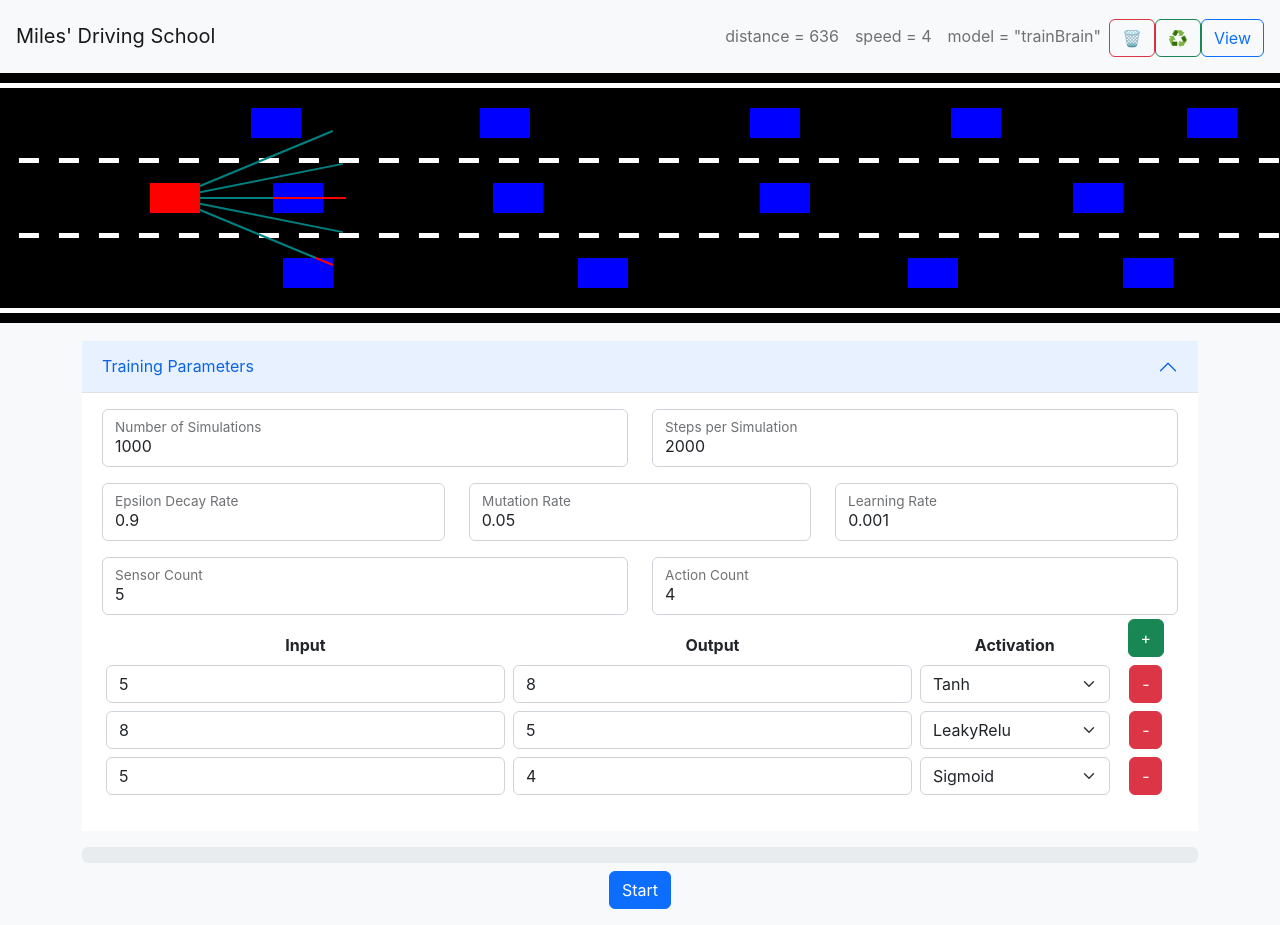
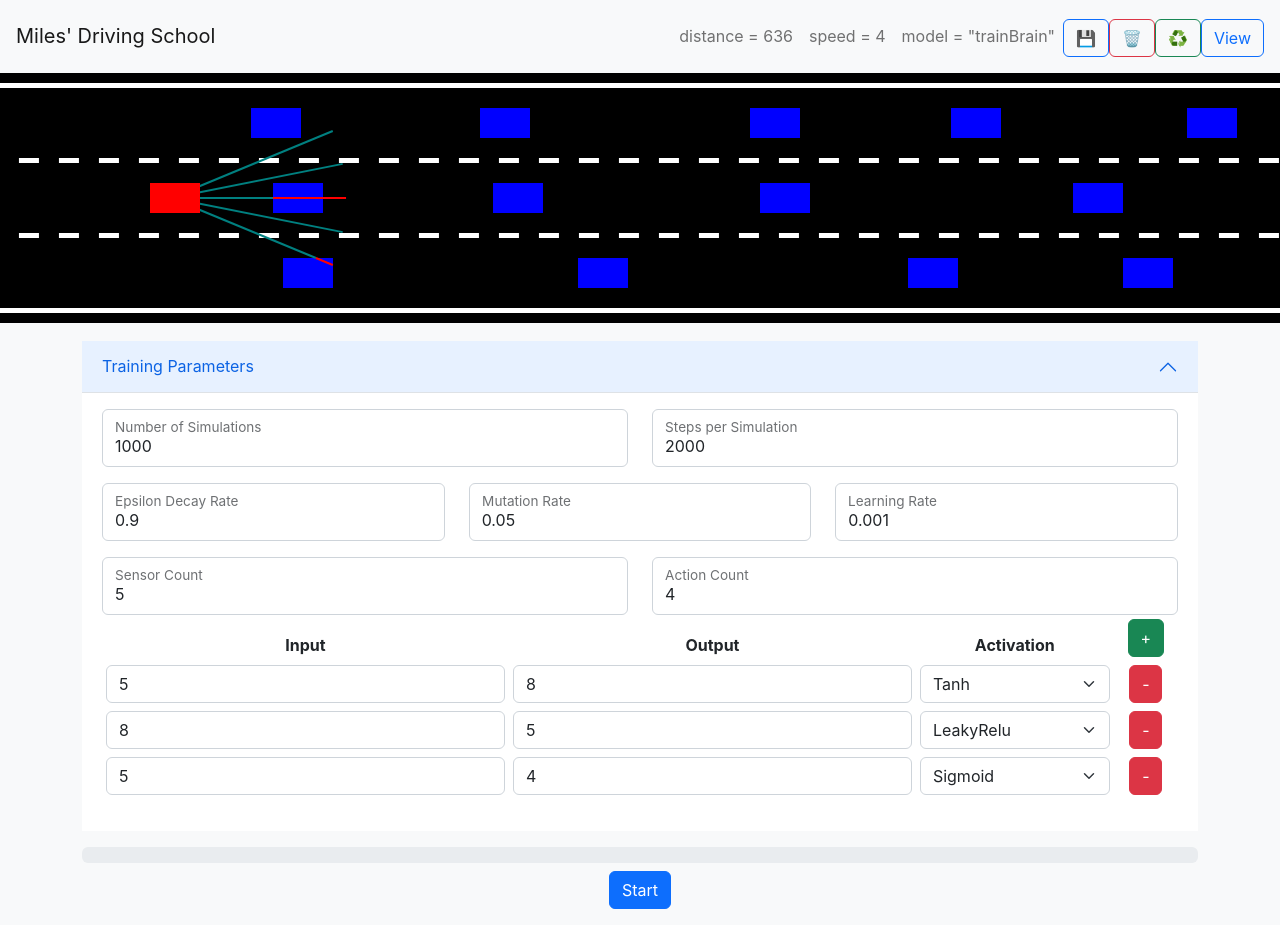
Before and after one commit to jedwards1230/cars, a React (Create React App) app: page / in a window 1280 px wide. Both pictures are taken after a click on the button "Train". Built offline with nearby package versions, Linux system fonts and the light colour scheme.

Commit message:
cleaned up some typing

```diff
--- a/src/App.css
+++ b/src/App.css
@@ -43,10 +43,16 @@ html {
 	height: 100%;
 }
 
+body::-webkit-scrollbar {
+	display: none;
+}
+
 body {
 	margin: 0;
 	justify-content: center;
 	align-items: center;
+	-ms-overflow-style: none;
+	scrollbar-width: none;
 }
 
 .container {
@@ -60,23 +66,9 @@ body {
 	transform: translate(-50%, -50%);
 }
 
-#homeBtns {
-	display: flex;
-	flex-direction: row;
-}
-
 #activeModel {
 	display: inline-block
 }
-
-#saveBtn {
-	display: none;
-}
-
-/* #trainStats {
-    width: 60%;
-    margin: auto;
-} */
 
 #carCanvas {
 	background: black;
@@ -91,12 +83,3 @@ body {
 #lossChart {
 	width: 100%;
 }
-
-body::-webkit-scrollbar {
-	display: none;
-}
-
-body {
-	-ms-overflow-style: none;
-	scrollbar-width: none;
-}
--- a/src/App.tsx
+++ b/src/App.tsx
@@ -41,6 +41,11 @@ const App = (props: {
 		props.reset();
 	}
 
+	const saveModel = () => {
+		props.modelConfig.save();
+		props.reset();
+	}
+
 	if (!welcomed) {
 		return <WelcomeView
 			setPlay={setVisuals}
@@ -48,6 +53,15 @@ const App = (props: {
 			setWelcomed={setWelcomed}
 		/>
 	}
+
+	const nav = <NavComponent
+		activeModel={props.modelConfig.name}
+		model={props.model}
+		save={saveModel}
+		destroy={destroyModel}
+		reset={props.reset}
+		toggleView={toggleView}
+	/>
 
 	const body = showVisualizer ?
 		<VisualView
@@ -64,13 +78,7 @@ const App = (props: {
 
 	return (
 		<div>
-			<NavComponent
-				activeModel={props.modelConfig.name}
-				model={props.model}
-				destroy={destroyModel}
-				reset={props.reset}
-				toggleView={toggleView}
-			/>
+			{nav}
 			{body}
 		</div>
 	)
--- a/src/car/car.ts
+++ b/src/car/car.ts
@@ -3,30 +3,28 @@ import { Sensor } from "./sensor";
 import { Network } from "../network/network";
 import { polysIntersect } from "../utils";
 import { ModelConfig } from "../network/config";
-
-type Point = {
-	x: number;
-	y: number;
-};
+import { Point } from "../utils";
 
 export class Car {
-	id: number;
-	x: number;
-	y: number;
 	readonly width: number;
 	readonly height: number;
 	readonly color: string;
+	readonly maxSpeed: number;
+	readonly controller: string;
+	readonly controls: Controls;
+	readonly id: number;
+	readonly acceleration: number;
+	readonly friction: number;
+
+	x: number;
+	y: number;
 	angle: number;
 	speed: number;
-	readonly maxSpeed: number;
-	acceleration: number;
-	friction: number;
+
 	onTrack: number;
 	distance: number;
 	damaged: boolean;
 	useBrain: boolean;
-	readonly controller: string;
-	readonly controls: Controls;
 	actionCount: number;
 	polygon: Point[];
 	sensors!: Sensor;
@@ -108,7 +106,7 @@ export class Car {
 
 	// update car object
 	// if damaged, only process slow down and sensors
-	update(traffic: any[], borders: any[], action?: number) {
+	update(traffic: Car[], borders: Point[][], action?: null | number) {
 		if (action != null) this.updateControls(action);
 		this.#move();
 
@@ -162,7 +160,7 @@ export class Car {
 		}
 	}
 
-	getSensorData(roadBorders: any, traffic: any) {
+	getSensorData(roadBorders: Point[][], traffic: Car[]) {
 		let sensorOffsets: number[] = [];
 		// update each sensor
 		this.sensors.update(roadBorders, traffic);
@@ -221,7 +219,7 @@ export class Car {
 		return reward;
 	}
 
-	lazyAction(borders: any, traffic: any, backprop = false): number {
+	lazyAction(borders: Point[][], traffic: Car[], backprop = false): number {
 		if (!this.useBrain) return -1;
 		const sData = this.getSensorData(borders, traffic);
 		this.sensorOffsets = sData;
@@ -229,8 +227,9 @@ export class Car {
 		return this.brain.makeChoice(action);
 	}
 
-	#checkDamage(roadBorders: any, traffic: any) {
+	#checkDamage(roadBorders: Point[][], traffic: Car[]) {
 		const damaged: Car[] = [];
+
 		// check collision with road borders
 		for (let i = 0; i < roadBorders.length; i++) {
 			if (polysIntersect(this.polygon, roadBorders[i])) {
@@ -249,12 +248,7 @@ export class Car {
 		}
 
 		damaged.forEach(
-			(car: {
-				damaged: boolean;
-				model: string;
-				speed: number;
-				controls: { forward: boolean };
-			}) => {
+			(car: Car) => {
 				car.damaged = true;
 				car.damaged = true;
 				if (car.model === "fsd") car.speed = 0;
--- a/src/car/controls.ts
+++ b/src/car/controls.ts
@@ -3,7 +3,6 @@ export class Controls {
     backward: boolean;
     left: boolean;
     right: boolean;
-
 
     constructor(controller: string) {
         this.forward = true;
@@ -22,16 +21,16 @@ export class Controls {
         document.onkeydown = (event) => {
             switch (event.key) {
                 case "ArrowUp":
-                    this.forward = true;
+                    this.right = true;
                     break;
                 case "ArrowDown":
+                    this.left = true;
+                    break;
+                case "ArrowLeft":
                     this.backward = true;
                     break;
-                case "ArrowLeft":
-                    this.left = true;
-                    break;
                 case "ArrowRight":
-                    this.right = true;
+                    this.forward = true;
                     break;
                 default:
                     break;
@@ -40,16 +39,16 @@ export class Controls {
         document.onkeyup = (event) => {
             switch (event.key) {
                 case "ArrowUp":
-                    this.forward = false;
+                    this.right = false;
                     break;
                 case "ArrowDown":
+                    this.left = false;
+                    break;
+                case "ArrowLeft":
                     this.backward = false;
                     break;
-                case "ArrowLeft":
-                    this.left = false;
-                    break;
                 case "ArrowRight":
-                    this.right = false;
+                    this.forward = false;
                     break;
                 default:
                     break;
--- a/src/car/environment.ts
+++ b/src/car/environment.ts
@@ -42,7 +42,6 @@ export class Environment {
     }
 
     generateTraffic() {
-        const N = this.trafficCount;
         this.traffic = [];
         let placed = new Array(this.road.laneCount).fill(100);
 
@@ -56,7 +55,7 @@ export class Environment {
         };
 
         let car;
-        for (let i = 0; i < N; i++) {
+        for (let i = 0; i < this.trafficCount; i++) {
             const idx = i + this.brainCount;
             const [x, y] = getStartPosition();
 
--- a/src/car/road.ts
+++ b/src/car/road.ts
@@ -1,7 +1,4 @@
-type Point = {
-    x: number;
-    y: number;
-};
+import { Point } from "../utils";
 
 export class Road {
     y: number;
@@ -26,19 +23,19 @@ export class Road {
         this.left = -infinity;
         this.right = infinity;
 
-        const topLeft = {
+        const topLeft: Point = {
             x: this.left,
             y: this.top
         };
-        const topRight = {
+        const topRight: Point = {
             x: this.right,
             y: this.top
         };
-        const bottomLeft = {
+        const bottomLeft: Point = {
             x: this.left,
             y: this.bottom
         };
-        const bottomRight = {
+        const bottomRight: Point = {
             x: this.right,
             y: this.bottom
         };
--- a/src/components/nav.tsx
+++ b/src/components/nav.tsx
@@ -6,6 +6,7 @@ const NavComponent = (props: {
         speed: number;
         distance: number;
     };
+    save: () => void;
     destroy: () => void;
     reset: () => void;
     toggleView: () => void;
@@ -33,7 +34,7 @@ const NavComponent = (props: {
                 <span id="activeModel" className="px-2 me-auto navbar-text">
                     model = "{activeModel}"
                 </span>
-                <button id="saveBtn" data-bs-toggle="tooltip" data-bs-placement="bottom" title="Save Weights"
+                <button id="saveBtn" onClick={props.save} data-bs-toggle="tooltip" data-bs-placement="bottom" title="Save Weights"
                     className="btn btn-outline-primary">💾</button>
                 <button id="destroyBtn" onClick={props.destroy} data-bs-toggle="tooltip" data-bs-placement="bottom" title="Discard Weights"
                     className="btn btn-outline-danger">🗑️</button>
--- a/src/index.tsx
+++ b/src/index.tsx
@@ -156,7 +156,10 @@ function animate(time: number = 0) {
 	env.update();
 	// only perform action if car is not crashed
 	if (!model.damaged) {
-		const action = model.lazyAction(env.road.borders, env.traffic, true);
+		let action = null;
+		if (model.controller !== "player") {
+			action = model.lazyAction(env.road.borders, env.traffic, true);
+		}
 		model.update(env.traffic, env.road.borders, action);
 	}
 
--- a/src/network/layers.ts
+++ b/src/network/layers.ts
@@ -59,7 +59,7 @@ export class Layer {
     }
 
     /** Backward propagation */
-    backward(delta: any[]) {
+    backward(delta: number[]) {
         const weights = this.weights;
         const x = this.inputs;
         const y = this.outputs;
--- a/src/network/network.ts
+++ b/src/network/network.ts
@@ -48,7 +48,7 @@ export class Network {
     }
 
     /** Backward pass each layer */
-    backward(delta: any[]) {
+    backward(delta: number[]) {
         for (let i = this.layers.length - 1; i >= 0; i--) {
             delta = this.layers[i].backward(delta);
         }
@@ -88,7 +88,7 @@ export class Network {
     }
 
     /** Set model layers */
-    setModelLayers = (layers: string | any[]) => {
+    setModelLayers = (layers: any[]) => {
         let preparedLayers = new Array(layers.length);
         for (let i = 0; i < layers.length; i++) {
             switch (layers[i].activation) {
@@ -128,10 +128,8 @@ export class Network {
         }
     }
 
-    /** Slightly mutate weights for model
-     * @param {number} amount - 0-1, how much to mutate
-     */
-    mutate(amount = 1) {
+    /** Slightly mutate weights for model */
+    mutate(amount: number = 1) {
         this.layers.forEach(level => {
             for (let i = 0; i < level.inputs.length; i++) {
                 for (let j = 0; j < level.outputs.length; j++) {
--- a/src/utils.ts
+++ b/src/utils.ts
@@ -1,3 +1,8 @@
+export type Point = {
+	x: number;
+	y: number;
+};
+
 export function lerp(A: number, B: number, t: number) {
     return A + (B - A) * t;
 }
```
Also changed, not shown: src/car/sensor.ts (+27 -25 lines).
